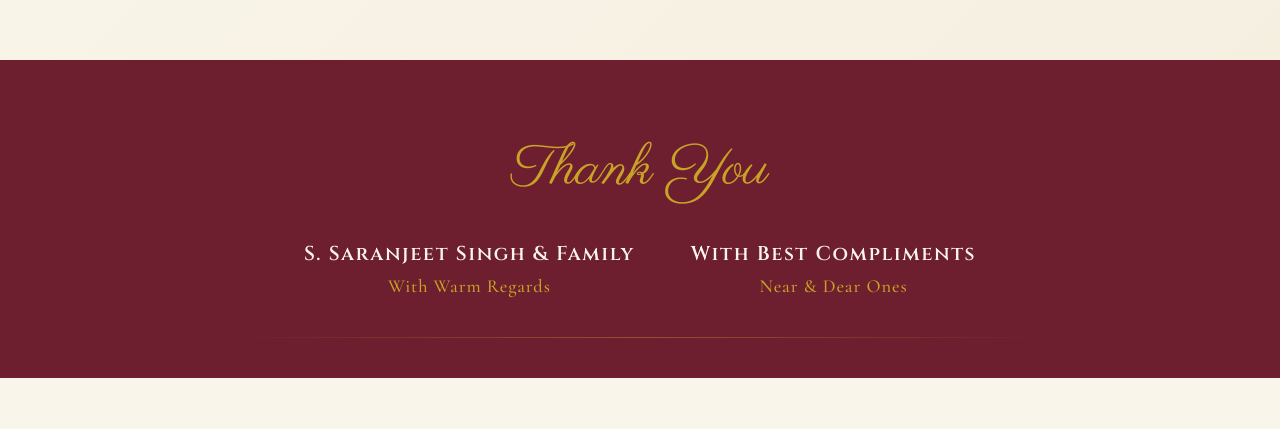
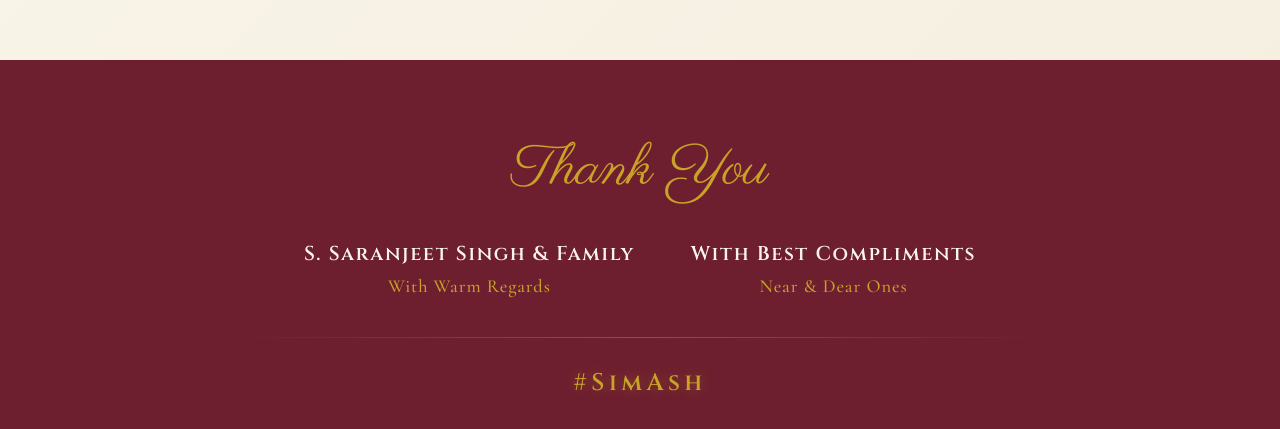
Before and after one commit to nishantsinghbhati/card, a React (Vite) app: page / in a window 1280 px wide. Shown: the part 10200-10629 px from the top of the page. Before the commit the page ends 10578 px from the top, so only its background shows below. Built offline with nearby package versions, Linux system fonts and the light colour scheme.

Commit message:
Add #SimAsh hashtag at the end of the invitation footer

```diff
--- a/src/components/Footer.jsx
+++ b/src/components/Footer.jsx
@@ -22,6 +22,7 @@ export default function Footer() {
       </div>
 
       <div className={styles.divider} />
+      <div className={styles.hashtag}>#SimAsh</div>
     </footer>
   );
 }
--- a/src/components/Footer.module.css
+++ b/src/components/Footer.module.css
@@ -52,6 +52,16 @@
   margin: 0 auto;
 }
 
+.hashtag {
+  font-family: var(--font-heading);
+  color: var(--color-accent);
+  letter-spacing: 0.18em;
+  font-size: 1.5rem;
+  font-weight: 600;
+  margin-top: 1.8rem;
+  text-shadow: 0 0 12px rgba(201, 162, 39, 0.35);
+}
+
 @media (max-width: 768px) {
   .contactsContainer {
     flex-direction: column;
--- a/src/data/weddingData.js
+++ b/src/data/weddingData.js
@@ -4,7 +4,7 @@ export const weddingData = {
     bride: "Simrat Kaur",
     groomFirst: true,
     displayOrder: "Ashpreet Singh & Simrat Kaur",
-    hashtag: "#AshpreetWedsSimrat",
+    hashtag: "#SimAsh",
     invitationDate: "1 & 2 November 2026",
     weddingDateISO: "2026-11-01T20:00:00"
   },
```
